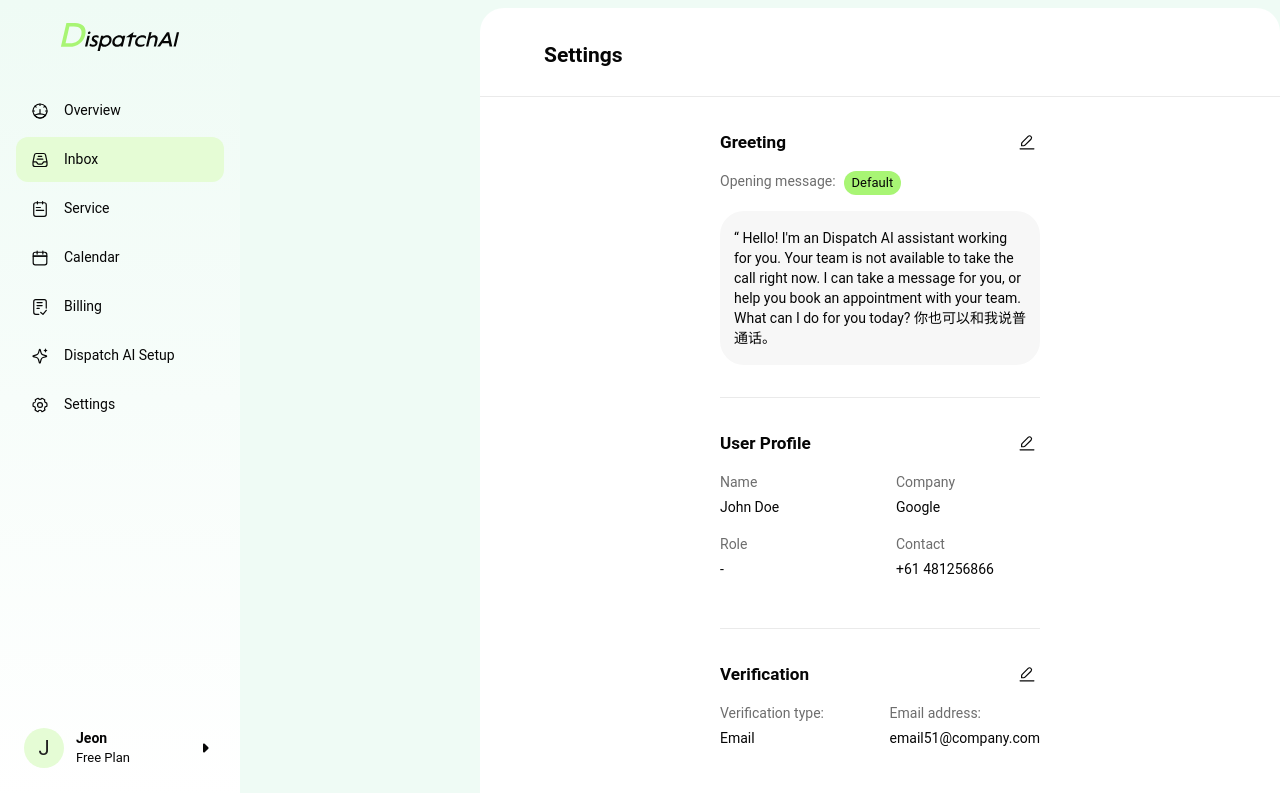
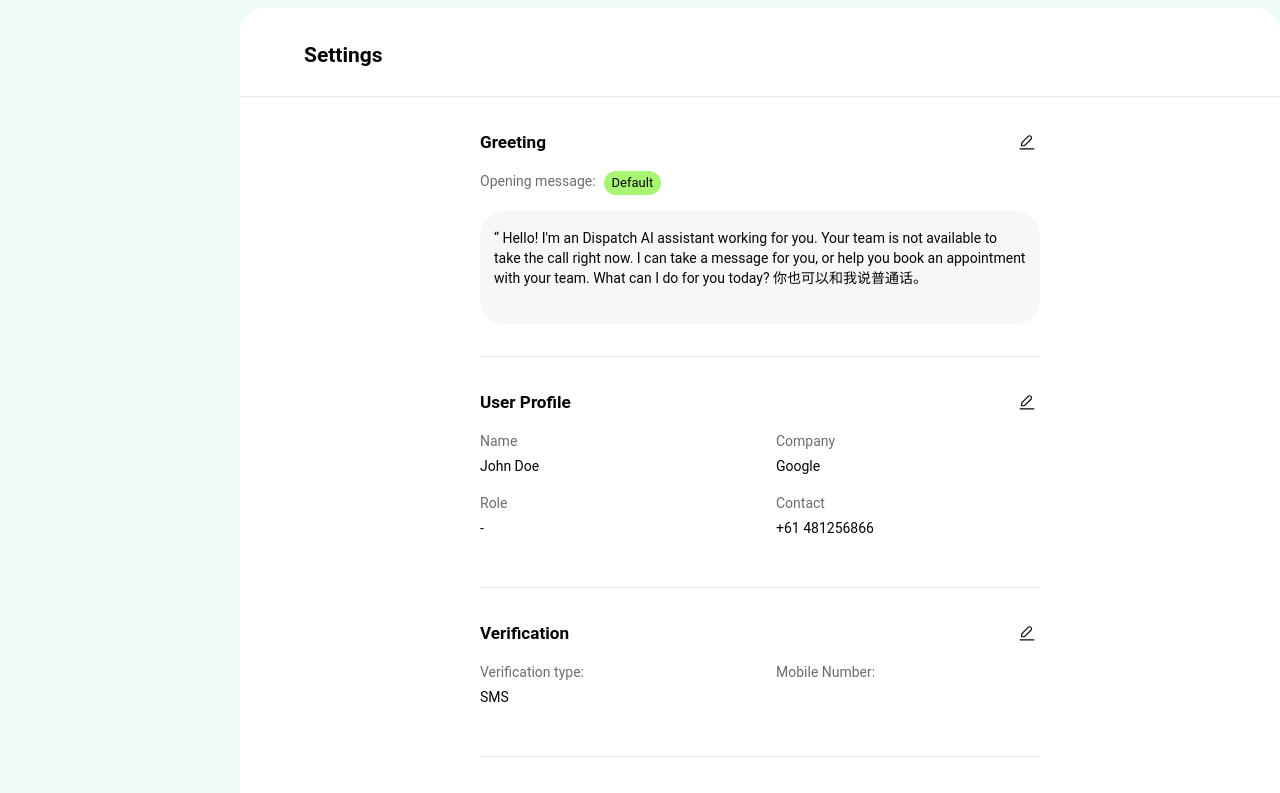
Before and after one commit to Dispatch-AI-com/frontend, a Next.js app: page /dashboard/settings in a window 1280 px wide. Shown: the top 793 px of the page. Built offline with nearby package versions, Linux system fonts and the light colour scheme.

Commit message:
update-verification-modals-render-bug

```diff
--- a/src/app/dashboard/settings/VerificationSection.tsx
+++ b/src/app/dashboard/settings/VerificationSection.tsx
@@ -1,28 +1,75 @@
 'use client';
-import { Box } from '@mui/material';
 
-import LabelValue from '@/app/dashboard/settings/components/LabelValue';
-import SectionDivider from '@/app/dashboard/settings/components/SectionDivider';
-import SectionHeader from '@/app/dashboard/settings/components/SectionHeader';
+import { Box, Typography } from '@mui/material';
+
+import EditableSection from '@/app/dashboard/settings/components/EditableSection';
+import LabeledTextField from '@/app/dashboard/settings/components/LabeledTextField';
+import PhoneInput from '@/app/dashboard/settings/components/PhoneInput';
+import SelectField from '@/app/dashboard/settings/components/SelectField';
+
+const VERIFICATION_OPTIONS = [
+  { label: 'Email', value: 'Email' },
+  { label: 'SMS', value: 'SMS' },
+];
 
 export default function VerificationSection() {
   return (
-    <>
-      <SectionDivider />
-      <SectionHeader
-        title="Verification"
-        onEdit={() => {
-          alert('Edit clicked!');
-        }}
-      />
-      <Box display="flex" flexWrap="wrap" gap={4} mt={2}>
-        <Box flex={1}>
-          <LabelValue label="Verification type:" value="Email" />
-        </Box>
-        <Box flex={1}>
-          <LabelValue label="Email address:" value="email51@company.com" />
-        </Box>
-      </Box>
-    </>
+    <EditableSection
+      title="Verification"
+      fields={values => [
+        {
+          label: 'Verification type:',
+          key: 'type',
+          placeholder: 'Select type',
+          component: ({ value, onChange }) => (
+            <Box>
+              <Typography variant="body1" mb={0.5}>
+                Verification type
+              </Typography>
+              <SelectField
+                value={value}
+                onChange={onChange}
+                options={VERIFICATION_OPTIONS}
+                placeholder="Select type"
+              />
+            </Box>
+          ),
+        },
+        values.type === 'SMS'
+          ? {
+              label: 'Mobile Number:',
+              key: 'mobile',
+              placeholder: '',
+              component: props => (
+                <Box>
+                  <Typography variant="body1" mb={0.5}>
+                    Mobile Number
+                  </Typography>
+                  <PhoneInput {...props} />
+                </Box>
+              ),
+            }
+          : {
+              label: 'Email Address:',
+              key: 'email',
+              placeholder: 'Email Address',
+              component: ({ value, onChange }) => (
+                <LabeledTextField
+                  label="Email Address"
+                  value={value}
+                  onChange={e => {
+                    onChange(e.target.value);
+                  }}
+                  placeholder="Email Address"
+                />
+              ),
+            },
+      ]}
+      initialValues={{
+        type: 'SMS',
+        mobile: '',
+        email: '',
+      }}
+    />
   );
 }
--- a/src/app/dashboard/settings/components/EditableSection.tsx
+++ b/src/app/dashboard/settings/components/EditableSection.tsx
@@ -36,7 +36,7 @@ interface Field {
 
 interface EditableSectionProps {
   title: string;
-  fields: Field[];
+  fields: Field[] | ((values: Record<string, string>) => Field[]);
   initialValues: Record<string, string>;
   columns?: number;
 }
@@ -71,8 +71,9 @@ export default function EditableSection({
     setValues(formValues);
     setOpen(false);
   };
-
-  const fieldColumns = splitFields(fields, columns);
+  const fieldsArray =
+    typeof fields === 'function' ? fields(open ? formValues : values) : fields;
+  const fieldColumns = splitFields(fieldsArray, columns);
 
   return (
     <>
@@ -100,7 +101,7 @@ export default function EditableSection({
         onSave={handleSave}
       >
         <Box display="flex" flexDirection="column" gap={2} p={2}>
-          {fields.map(field =>
+          {fieldsArray.map(field =>
             field.component ? (
               <React.Fragment key={field.key}>
                 {field.component({
--- /dev/null
+++ b/src/app/dashboard/settings/components/PhoneInput.tsx
@@ -0,0 +1,84 @@
+import { InputAdornment, TextField } from '@mui/material';
+import React, { useEffect, useState } from 'react';
+
+import SelectField from '@/app/dashboard/settings/components/SelectField';
+
+interface Country {
+  name: { common: string };
+  idd?: { root?: string; suffixes?: string[] };
+}
+
+interface PhoneInputProps {
+  value?: string;
+  onChange: (value: string) => void;
+  placeholder?: string;
+}
+
+const PhoneInput: React.FC<PhoneInputProps> = ({
+  value = '',
+  onChange,
+  placeholder = 'Phone number',
+}) => {
+  const [countryOptions, setCountryOptions] = useState<
+    { label: string; value: string }[]
+  >([]);
+
+  useEffect(() => {
+    fetch('https://restcountries.com/v3.1/all?fields=name,idd')
+      .then(res => res.json())
+      .then((data: Country[]) => {
+        const options = data
+          .map((country: Country) => {
+            const root = country.idd?.root ?? '';
+            const suffix = country.idd?.suffixes?.[0] ?? '';
+            if (!root || !suffix) return null;
+            return {
+              label: country.name.common,
+              value: `${root}${suffix}`,
+            };
+          })
+          .filter((option): option is { label: string; value: string } =>
+            Boolean(option),
+          )
+          .sort((a, b) => a.label.localeCompare(b.label));
+        setCountryOptions(options);
+      })
+      .catch(() => {
+        setCountryOptions([]);
+      });
+  }, []);
+
+  const match = /^(\+\d+)?\s*(.*)$/.exec(value);
+  const prefix = match?.[1] ?? '';
+  const number = match?.[2] ?? '';
+
+  return (
+    <div style={{ display: 'flex', gap: 8, alignItems: 'center' }}>
+      <div style={{ minWidth: 120 }}>
+        <SelectField
+          value={prefix}
+          options={countryOptions}
+          onChange={newPrefix => {
+            onChange(`${newPrefix} ${number}`.trim());
+          }}
+        />
+      </div>
+      <TextField
+        value={number}
+        onChange={e => {
+          onChange(`${prefix} ${e.target.value}`.trim());
+        }}
+        placeholder={placeholder}
+        fullWidth
+        size="small"
+        InputProps={{
+          startAdornment: prefix ? (
+            <InputAdornment position="start">{prefix}</InputAdornment>
+          ) : undefined,
+        }}
+      />
+    </div>
+  );
+};
+
+export default PhoneInput;
--- a/src/app/dashboard/settings/components/SelectField.tsx
+++ b/src/app/dashboard/settings/components/SelectField.tsx
@@ -4,6 +4,7 @@ import React from 'react';
 interface Option {
   label: string;
   value: string;
+  key?: string;
 }
 
 interface SelectFieldProps {
@@ -48,7 +49,7 @@ export default function SelectField({
           {placeholder}
         </MenuItem>
         {options.map(opt => (
-          <MenuItem key={opt.value} value={opt.value}>
+          <MenuItem key={opt.key ?? opt.value} value={opt.value}>
             {opt.label}
           </MenuItem>
         ))}
--- a/src/app/dashboard/settings/page.tsx
+++ b/src/app/dashboard/settings/page.tsx
@@ -3,7 +3,7 @@ import { Box, styled } from '@mui/material';
 
 import SectionDivider from '@/app/dashboard/settings/components/SectionDivider';
 import SettingsSection from '@/app/dashboard/settings/SettingsSection';
-import Sidebar from '@/components/layout/dashboard-layout/Sidebar';
+// import Sidebar from '@/components/layout/dashboard-layout/Sidebar';
 
 const Root = styled(Box)({
   display: 'flex',
@@ -60,7 +60,7 @@ const ContentInner = styled(Box)(({ theme }) => ({
 export default function SettingsPage() {
   return (
     <Root>
-      <Sidebar />
+      {/* <Sidebar /> */}
       <Content>
         <SettingsHeader>
           <Box component="h2" sx={{ margin: 0, flex: 1 }}>
```
